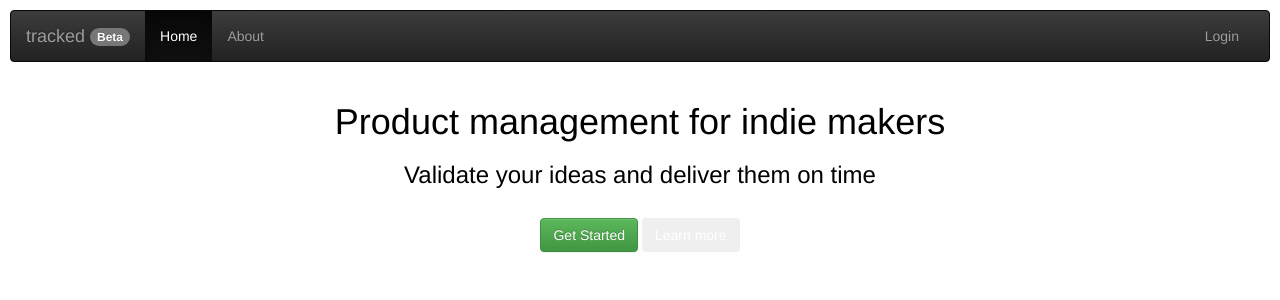
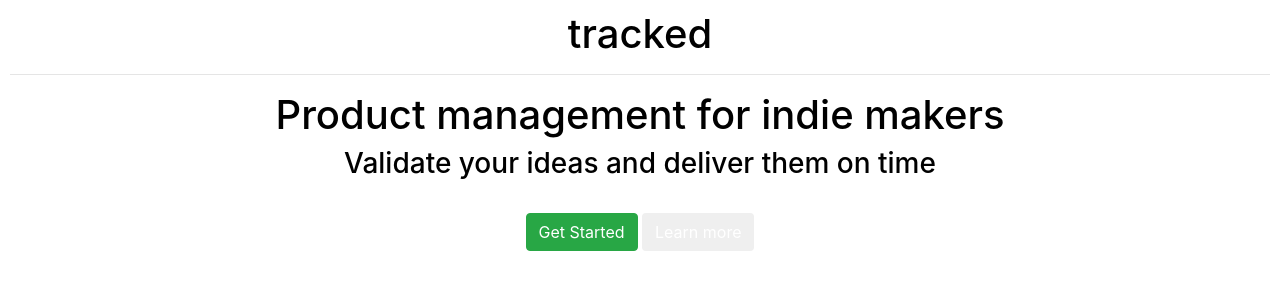
Before and after one commit to stpbone/MakeBoard, a Django app: page / in a window 1280 px wide. Shown: the top 300 px of the page. Run offline with Django 3.2, Linux system fonts and the light colour scheme; some libraries are stand-ins or nearby versions.

Commit message:
fixed css issues

```diff
--- a/mysite/blog/models.py
+++ b/mysite/blog/models.py
@@ -11,9 +11,6 @@ class Post(models.Model):
     published_date = models.DateTimeField(blank=True, null=True)
     target_customer = models.TextField()
 
-
-
-
     def publish(self):
         self.published_date = timezone.now()
         self.save()
--- a/mysite/blog/templates/blog/base.html
+++ b/mysite/blog/templates/blog/base.html
@@ -2,14 +2,15 @@
 <html>
     <head>
         <title>Simon's blog</title>
-        <link rel="stylesheet" href="//maxcdn.bootstrapcdn.com/bootstrap/3.2.0/css/bootstrap.min.css">
-        <link rel="stylesheet" href="//maxcdn.bootstrapcdn.com/bootstrap/3.2.0/css/bootstrap-theme.min.css">
+        <link rel="stylesheet" href="https://maxcdn.bootstrapcdn.com/bootstrap/4.0.0/css/bootstrap.min.css" integrity="sha384-Gn5384xqQ1aoWXA+058RXPxPg6fy4IWvTNh0E263XmFcJlSAwiGgFAW/dAiS6JXm" crossorigin="anonymous">
         <link href='//fonts.googleapis.com/css?family=Lobster&subset=latin,latin-ext' rel='stylesheet' type='text/css'>
         <link rel="stylesheet" href="{% static 'css/blog.css' %}">
     </head>
   <body>
 
-    <nav class="navbar navbar-inverse">
+
+
+    <nav class="navbar navbar-inverse navbar-light bg-light">
         <div class="container-fluid">
         <div class="navbar-header">
 
--- a/mysite/blog/templates/blog/header.html
+++ b/mysite/blog/templates/blog/header.html
@@ -2,15 +2,14 @@
 <html>
     <head>
         <title>Simon's blog</title>
-        <link rel="stylesheet" href="//maxcdn.bootstrapcdn.com/bootstrap/3.2.0/css/bootstrap.min.css">
-        <link rel="stylesheet" href="//maxcdn.bootstrapcdn.com/bootstrap/3.2.0/css/bootstrap-theme.min.css">
+        <link rel="stylesheet" href="https://maxcdn.bootstrapcdn.com/bootstrap/4.0.0/css/bootstrap.min.css" integrity="sha384-Gn5384xqQ1aoWXA+058RXPxPg6fy4IWvTNh0E263XmFcJlSAwiGgFAW/dAiS6JXm" crossorigin="anonymous">
         <link href='//fonts.googleapis.com/css?family=Lobster&subset=latin,latin-ext' rel='stylesheet' type='text/css'>
         <link rel="stylesheet" href="{% static 'css/blog.css' %}">
     </head>
   <body>
 
     <div class="page-header text-center">
-        <h1><a href="/" ">tracked</a></h1>
+        <h1><a href="/" ">tracked</a></h1><hr>
     </div>
 
     {% block content %}
--- a/mysite/blog/templates/blog/homepage.html
+++ b/mysite/blog/templates/blog/homepage.html
@@ -1,4 +1,4 @@
-{% extends 'blog/base.html' %}
+{% extends 'blog/header.html' %}
 
 {% block content %}
 
--- a/mysite/blog/templates/blog/post_edit.html
+++ b/mysite/blog/templates/blog/post_edit.html
@@ -1,4 +1,6 @@
 {% extends "blog/header.html" %}
+
+{% load crispy_forms_tags %}
 
 
 {% block content %}
@@ -8,8 +10,8 @@
       <div class="col-md-6">
         <h2>New project</h2>
         <form method="POST" class="post-form">{% csrf_token %}
-        {{ form.as_p }}
-          <button type="submit" class="save btn btn-success">Save</button>
+        {{ form|crispy }}
+          <button type="submit" class="btn btn-primary">Save</button>
         </form>
       </div>
      <div class="col-md-3"></div>
--- a/mysite/blog/templates/registration/login.html
+++ b/mysite/blog/templates/registration/login.html
@@ -3,6 +3,7 @@
 
 {% block content %}
 
+<span class="border">
 <div class="row">
 <div class="col-sm-4"></div>
 <div class="col-sm-4">
@@ -33,7 +34,7 @@
 </div>
 
 
-
+<!--
 <tr>
   <td> {{ form.username.label_tag }}</td>
   <td>{{ form.username }}</td>
@@ -43,7 +44,7 @@
 <tr>
   <td>{{ form.password.label_tag }}</td>
   <td>{{ form.password }}</td>
-</tr>
+</tr> -->
 </table>
 
 
@@ -59,4 +60,5 @@
 </div>
 
 
+
 {% endblock %}
--- a/mysite/mysite/settings.py
+++ b/mysite/mysite/settings.py
@@ -38,7 +38,10 @@ INSTALLED_APPS = [
     'django.contrib.messages',
     'django.contrib.staticfiles',
     'blog',
+    'crispy_forms',
 ]
+
+CRISPY_TEMPLATE_PACK = 'bootstrap4'
 
 MIDDLEWARE = [
     'django.middleware.security.SecurityMiddleware',
```
